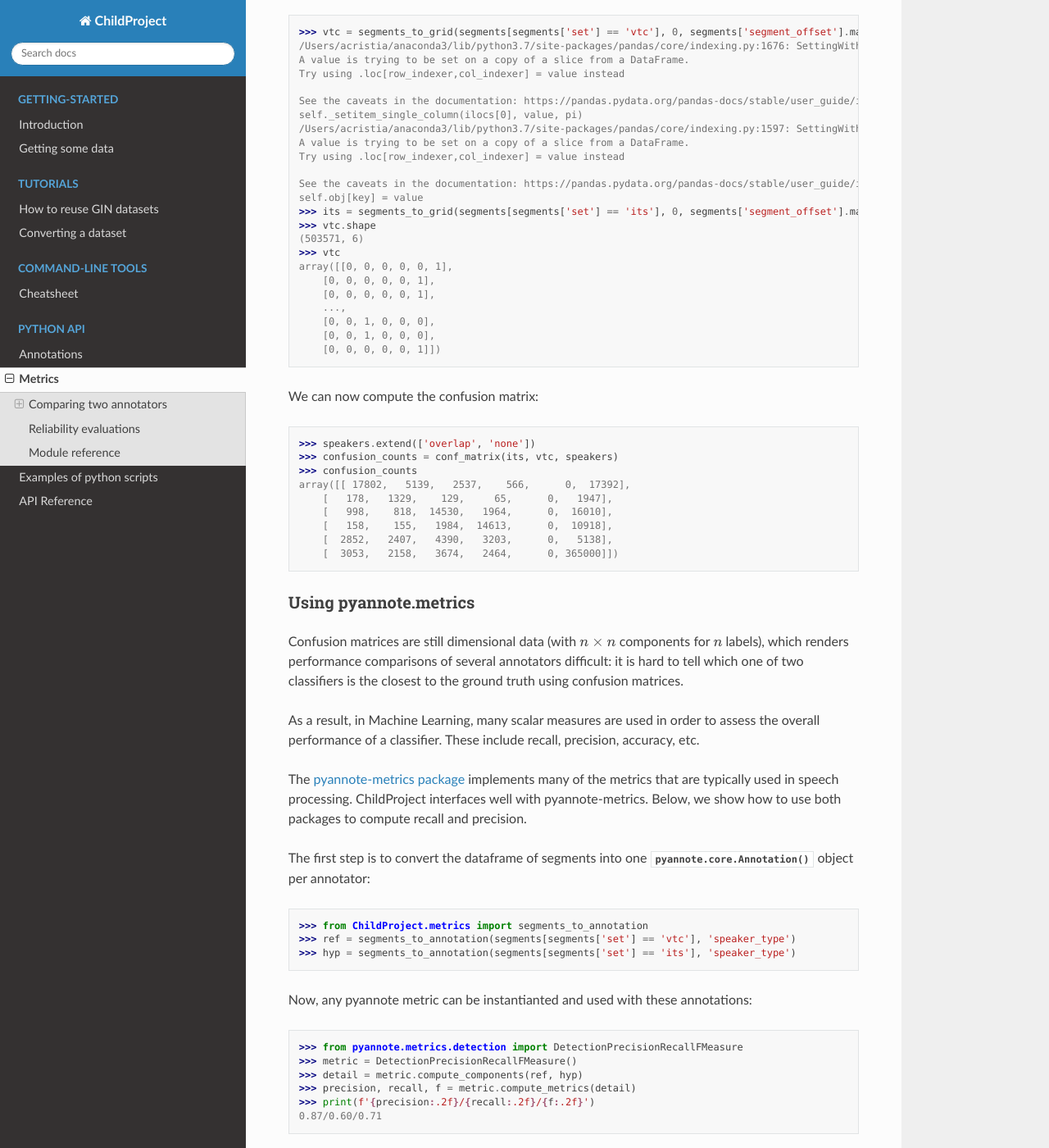
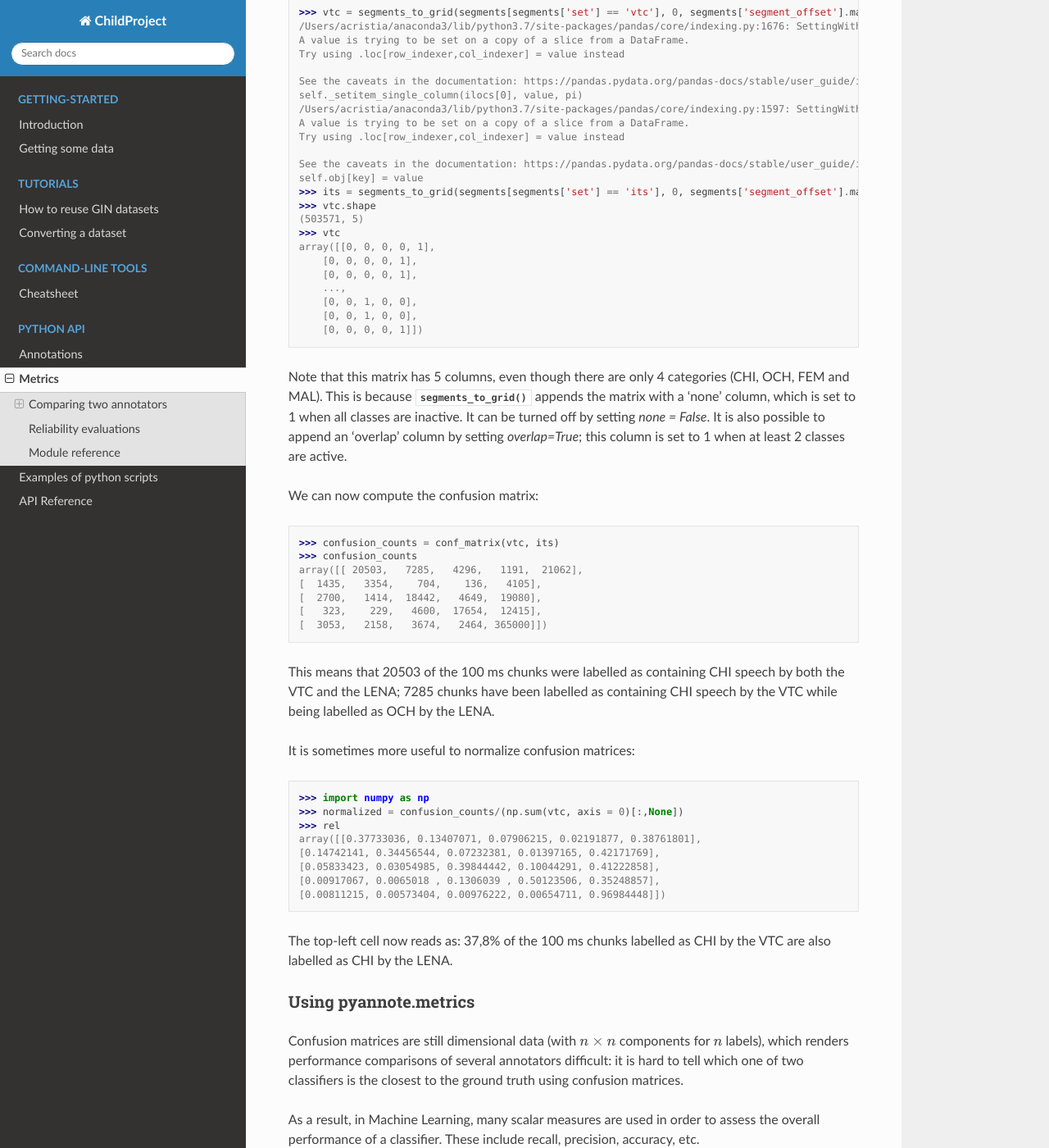
Before and after one commit to LAAC-LSCP/ChildProject, a Sphinx documentation site: the page built from docs/source/api-metrics.rst, in a window 1280 px wide and 1400 px high, scrolled down 1903 px. Shown: the whole window at 82% size. Built offline with Sphinx 7.4.7 and the Read the Docs theme 2.0.0, drawn with Linux system fonts in a browser that asks for light colours; pages that are not in the unit, such as notebooks, are missing from menus; some of the changed text lies outside the part shown.

Commit message:
metrics API improvements (#248)
* metrics API improvements
* increase segments_to_grid test coverage
* docs

```diff
--- a/docs/source/api-metrics.rst
+++ b/docs/source/api-metrics.rst
@@ -108,30 +107,52 @@
     self.obj[key] = value
     >>> its = segments_to_grid(segments[segments['set'] == 'its'], 0, segments['segment_offset'].max(), 100, 'speaker_type', speakers)
     >>> vtc.shape
-    (503571, 6)
+    (503571, 5)
     >>> vtc
-    array([[0, 0, 0, 0, 0, 1],
-        [0, 0, 0, 0, 0, 1],
-        [0, 0, 0, 0, 0, 1],
+    array([[0, 0, 0, 0, 1],
+        [0, 0, 0, 0, 1],
+        [0, 0, 0, 0, 1],
         ...,
-        [0, 0, 1, 0, 0, 0],
-        [0, 0, 1, 0, 0, 0],
-        [0, 0, 0, 0, 0, 1]])
+        [0, 0, 1, 0, 0],
+        [0, 0, 1, 0, 0],
+        [0, 0, 0, 0, 1]])
 
+Note that this matrix has 5 columns, even though there are only 4 categories (CHI, OCH, FEM and MAL).
+This is because :func:`~ChildProject.metrics.segments_to_grid` appends the matrix with a 'none' column,
+which is set to 1 when all classes are inactive.
+It can be turned off by setting `none = False`. It is also possible to append an 'overlap' column
+by setting `overlap=True`; this column is set to 1 when at least 2 classes are active.
 
 We can now compute the confusion matrix:
 
 .. code-block:: python
 
-    >>> speakers.extend(['overlap', 'none'])
-    >>> confusion_counts = conf_matrix(its, vtc, speakers)
+    >>> confusion_counts = conf_matrix(vtc, its)
     >>> confusion_counts
-    array([[ 17802,   5139,   2537,    566,      0,  17392],
-        [   178,   1329,    129,     65,      0,   1947],
-        [   998,    818,  14530,   1964,      0,  16010],
-        [   158,    155,   1984,  14613,      0,  10918],
-        [  2852,   2407,   4390,   3203,      0,   5138],
-        [  3053,   2158,   3674,   2464,      0, 365000]])
+    array([[ 20503,   7285,   4296,   1191,  21062],
+    [  1435,   3354,    704,    136,   4105],
+    [  2700,   1414,  18442,   4649,  19080],
+    [   323,    229,   4600,  17654,  12415],
+    [  3053,   2158,   3674,   2464, 365000]])
+
+This means that 20503 of the 100 ms chunks were labelled as containing CHI speech
+by both the VTC and the LENA; 7285 chunks have been labelled as containing CHI speech by the VTC
+while being labelled as OCH by the LENA.
+
+It is sometimes more useful to normalize confusion matrices:
+
+    >>> import numpy as np
+    >>> normalized = confusion_counts/(np.sum(vtc, axis = 0)[:,None])
+    >>> rel
+    array([[0.37733036, 0.13407071, 0.07906215, 0.02191877, 0.38761801],
+    [0.14742141, 0.34456544, 0.07232381, 0.01397165, 0.42171769],
+    [0.05833423, 0.03054985, 0.39844442, 0.10044291, 0.41222858],
+    [0.00917067, 0.0065018 , 0.1306039 , 0.50123506, 0.35248857],
+    [0.00811215, 0.00573404, 0.00976222, 0.00654711, 0.96984448]])
+
+The top-left cell now reads as: 37,8% of the 100 ms chunks labelled as CHI by the VTC
+are also labelled as CHI by the LENA.
+
 
 Using pyannote.metrics
 ----------------------
```
Also changed, not shown: other parts of docs/source/api-metrics.rst (+1 -2 lines), 4 other files.
